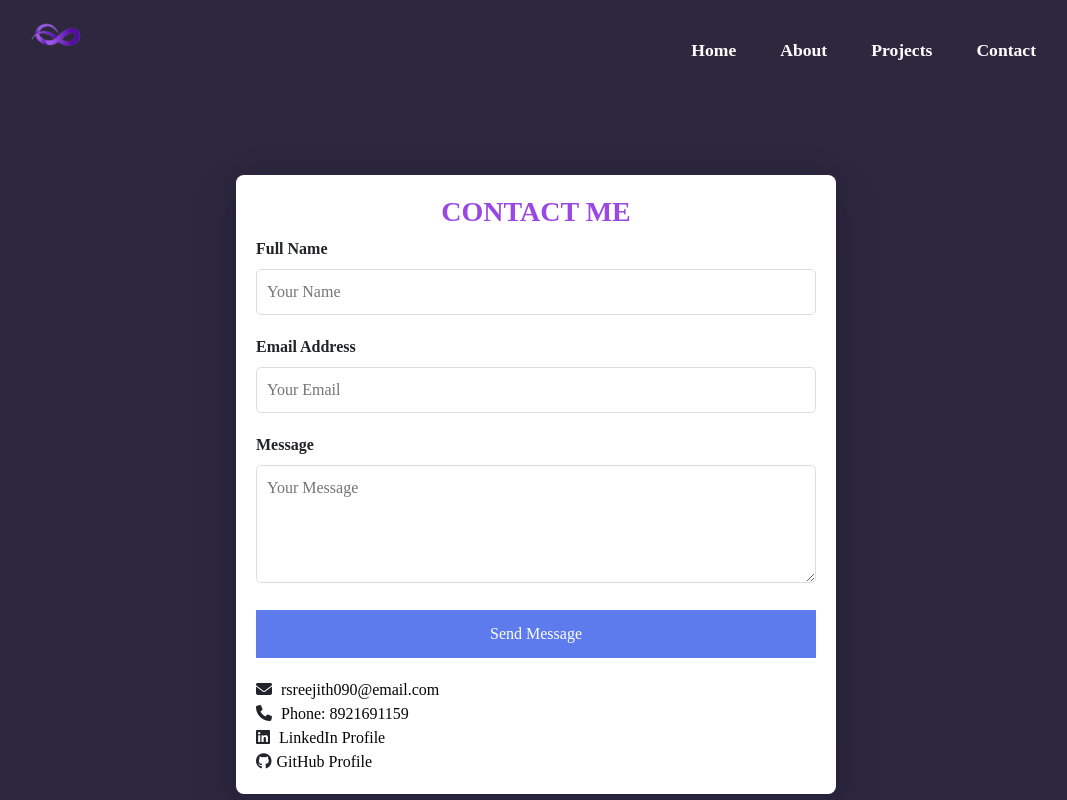
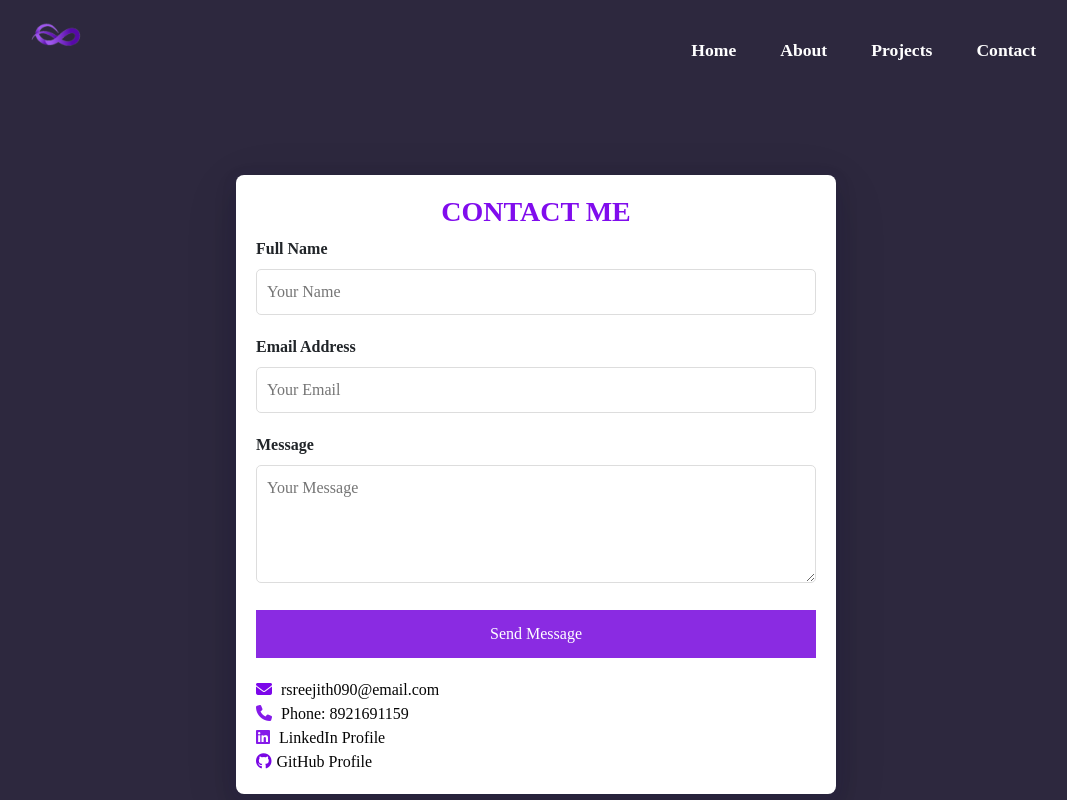
Before and after one commit to Sreejith0098/personal-portfolio-website, a plain HTML site: page contact.html in a window 1280 px wide. Shown: the whole page, without its empty margins (104-1171 px from the left). Drawn offline with nearby package versions, Linux system fonts and the light colour scheme; files whose address does not match are found by name.

Commit message:
icons and heading color change

```diff
--- a/contact.html
+++ b/contact.html
@@ -29,7 +29,7 @@
 
     <section  id="contact-form">
         <form >
-            <h3  style="font-weight: 700;  color: rgb(153, 72, 228);"  class="text-center">CONTACT ME</h3>
+            <h3  style="font-weight: 700;  color: rgb(128, 12, 237);"  class="text-center">CONTACT ME</h3>
             <div class="form-group">
                 <label for="name">Full Name</label>
                 <input type="text" id="name" name="name" required placeholder="Your Name">
@@ -45,15 +45,15 @@
                 <textarea id="message" name="message" required placeholder="Your Message" rows="4"></textarea>
             </div>
 
-            <div class="form-group">
-                <button class="w-100" type="submit">Send Message</button>
+            <div  class="form-group">
+                <button style="background-color: blueviolet;" class="w-100" type="submit">Send Message</button>
             </div>
 
             <div class="links">
-                <i class="fa-solid fa-envelope"></i> <a href="rsreejith090@gmail.com">rsreejith090@email.com</a> <br>
-                <i class="fa-solid fa-phone"></i>  <a href="">Phone: 8921691159</a> <br>
-                <i class="fa-brands fa-linkedin"></i> <a href="https://www.linkedin.com/in/sreejith-r-57707725b?utm_source=share&utm_campaign=share_via&utm_content=profile&utm_medium=ios_app" target="_blank">LinkedIn Profile</a></li> <br>
-                <i class="fa-brands fa-github"></i><a href="https://github.com/Sreejith0098" target="_blank">GitHub Profile</a>
+                <i style="color: rgb(124, 7, 234);" class="fa-solid fa-envelope"></i> <a href="rsreejith090@gmail.com">rsreejith090@email.com</a> <br>
+                <i style="color: rgb(133, 26, 233);" class="fa-solid fa-phone"></i>  <a href="">Phone: 8921691159</a> <br>
+                <i style="color: rgb(133, 26, 233);" class="fa-brands fa-linkedin"></i> <a href="https://www.linkedin.com/in/sreejith-r-57707725b?utm_source=share&utm_campaign=share_via&utm_content=profile&utm_medium=ios_app" target="_blank">LinkedIn Profile</a></li> <br>
+                <i style="color: rgb(121, 6, 228);" class="fa-brands fa-github"></i><a href="https://github.com/Sreejith0098" target="_blank">GitHub Profile</a>
             </div>
         </form>
 
```
